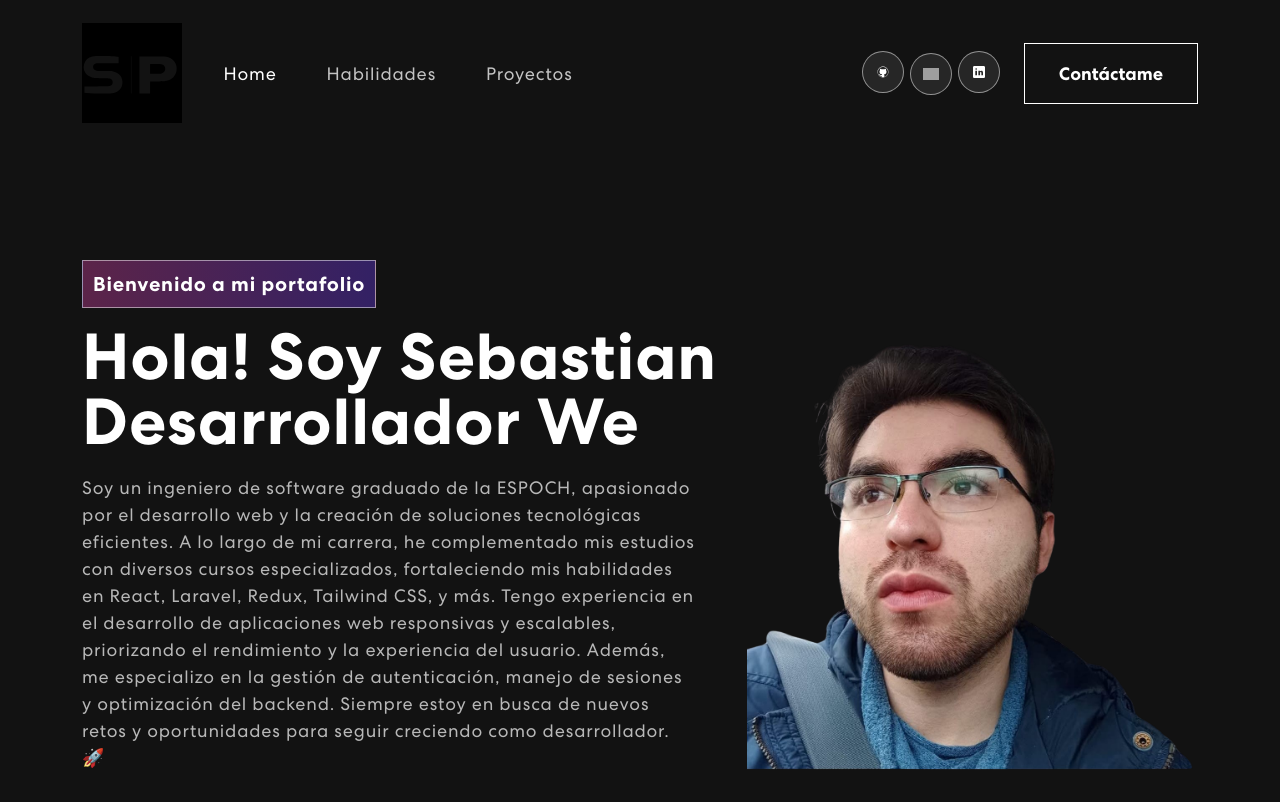
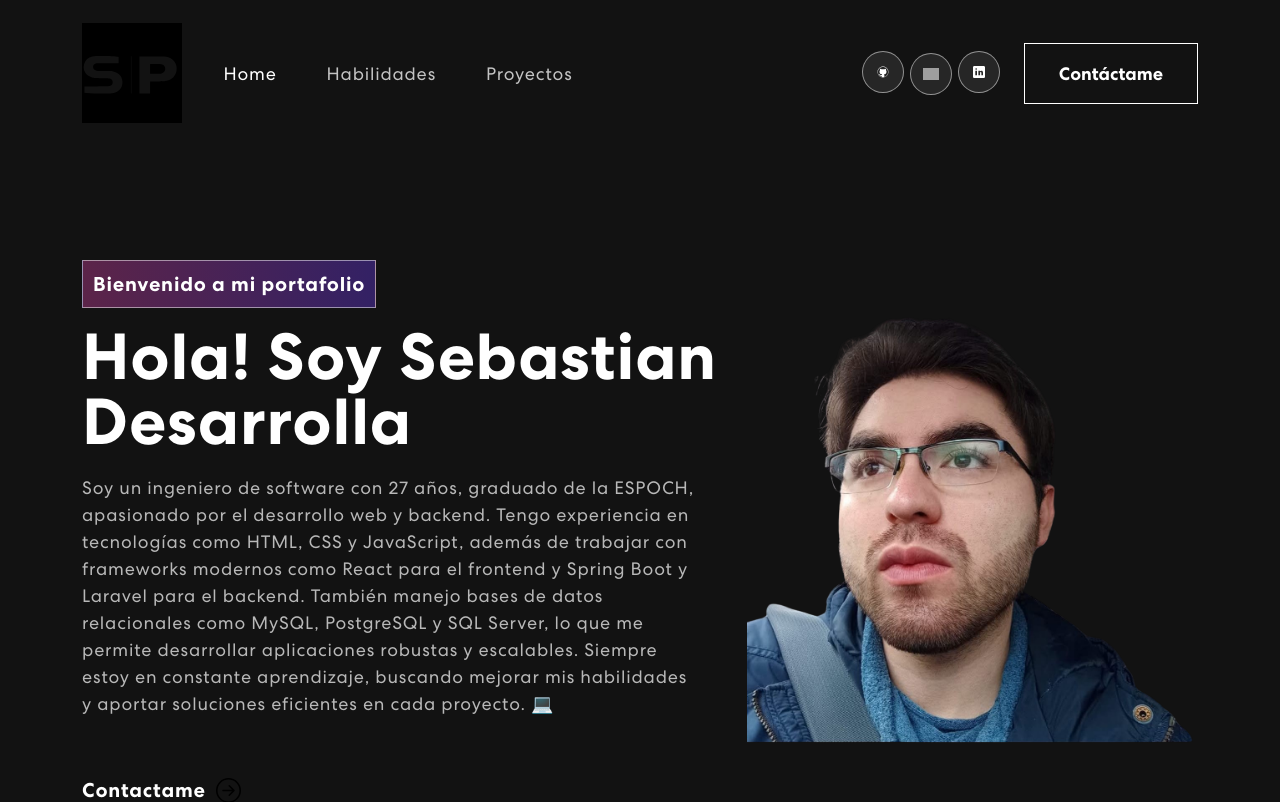
Before and after one commit to CspO6/Portafolio, a React (Create React App) app: page / in a window 1280 px wide. Shown: the top 802 px of the page. Built offline with nearby package versions, Linux system fonts and the light colour scheme; grey boxes are pictures that could not be loaded.

Commit message:
Update Banner.js

```diff
--- a/src/components/Banner.js
+++ b/src/components/Banner.js
@@ -4,16 +4,14 @@ import { Row, Container, Col } from "react-bootstrap"
 import { ArrowRightCircle } from "react-bootstrap-icons"
 import headerImg from '../assets/img/foto.png'
 import 'animate.css';
-import { HashLink } from 'react-router-hash-link';
 
 export const Banner = () => {
     const [loopNum, setLoopNum] = useState(0);
     const [isDeleting, setIsDeleting] = useState(false);
     const toRotate = ["Desarrollador Web", "Desarrollador Frontend", "Desarrollador Backend"];
     const [text, setText] = useState('');
-    const [delta, setDelta] = useState(300 - Math.random() * 100);
+    const [delta, setDelta] = useState(100 - Math.random() * 50); // Reducido para mayor velocidad
     const period = 2000;
-
 
     useEffect(() => {
         let ticker = setInterval(() => {
@@ -29,22 +27,21 @@ export const Banner = () => {
         let i = loopNum % toRotate.length;
         let fullText = toRotate[i];
         let updateText = isDeleting ? fullText.substring(0, text.length - 1) : fullText.substring(0, text.length + 1);
-
         setText(updateText);
 
-        if (isDeleting){
-            setDelta(prevDelta => prevDelta/2);
+        if (isDeleting) {
+            setDelta(prevDelta => prevDelta / 2); // Acelerar la eliminación
         }
 
-        if (!isDeleting && updateText === fullText){
-            setDelta(period);
+        if (!isDeleting && updateText === fullText) {
+            setDelta(period); // Pausa después de escribir completamente
             setIsDeleting(true);
-        } else if (isDeleting && updateText === ''){
+        } else if (isDeleting && updateText === '') {
             setIsDeleting(false);
             setLoopNum(loopNum + 1);
-            setDelta(500);
+            setDelta(100); // Intervalo inicial más rápido al comenzar de nuevo
         }
-    }
+    };
 
     return (
         <section className="banner" id="home">
@@ -53,11 +50,8 @@ export const Banner = () => {
                     <Col xs={12} md={6} xl={7}>
                         <span className="tagline">Bienvenido a mi portafolio</span>
                         <h1>{'Hola! Soy Sebastian '}<span className="wrap"> {text}</span></h1>
-                        <p> Soy un ingeniero de software graduado de la ESPOCH, apasionado por el desarrollo web y la creación de soluciones tecnológicas eficientes. A lo largo de mi carrera, he complementado mis estudios con diversos cursos especializados, fortaleciendo mis habilidades en React, Laravel, Redux, Tailwind CSS, y más.
-
-                            Tengo experiencia en el desarrollo de aplicaciones web responsivas y escalables, priorizando el rendimiento y la experiencia del usuario. Además, me especializo en la gestión de autenticación, manejo de sesiones y optimización del backend.
-
-                            Siempre estoy en busca de nuevos retos y oportunidades para seguir creciendo como desarrollador. 🚀 </p>
+                        <p> Soy un ingeniero de software con 27 años, graduado de la ESPOCH, apasionado por el desarrollo web y backend. Tengo experiencia en tecnologías como HTML, CSS y JavaScript, además de trabajar con frameworks modernos como React para el frontend y Spring Boot y Laravel para el backend.
+                            También manejo bases de datos relacionales como MySQL, PostgreSQL y SQL Server, lo que me permite desarrollar aplicaciones robustas y escalables. Siempre estoy en constante aprendizaje, buscando mejorar mis habilidades y aportar soluciones eficientes en cada proyecto. 💻 </p>
                             <a href="#connect" style={{ textDecoration: 'none', color: 'inherit' }}>
                             <button>
                                 Contactame <ArrowRightCircle size={25} />
@@ -66,11 +60,9 @@ export const Banner = () => {
                     </Col>
                     <Col xs={12} md={6} xl={5}>
                         <img src={headerImg} alt="Header img" />
-
                     </Col>
                 </Row>
             </Container>
-            </section>
-    )
-
-}
+        </section>
+    );
+};
```
